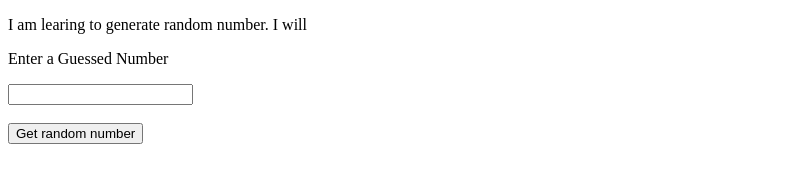
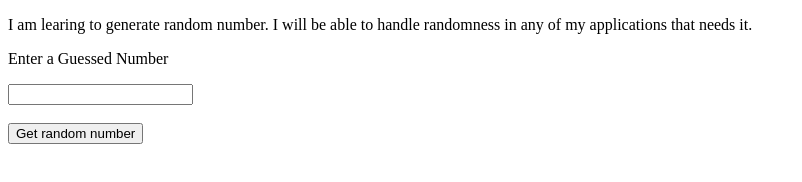
Before and after one commit to acciojob/Hot-or-Cold-Part-I-Hendrypoul, a website: page main.html in a window 1280 px wide. Shown: the whole page, without its empty margins (0-802 px from the left). Drawn offline with Linux system fonts and the light colour scheme.

Commit message:
created a submission

```diff
--- a/main.html
+++ b/main.html
@@ -4,7 +4,7 @@
 </head>
 <body>
 	<!-- p tag -->
-	<p id="main">I am learing to generate random number. I will </p>
+	<p id="main">I am learing to generate random number. I will be able to handle randomness in any of my applications that needs it.</p>
     <p id = "user">Enter a Guessed Number </p>
     <input id= "guess"></input><br><br>
 	<!-- button -->
```
